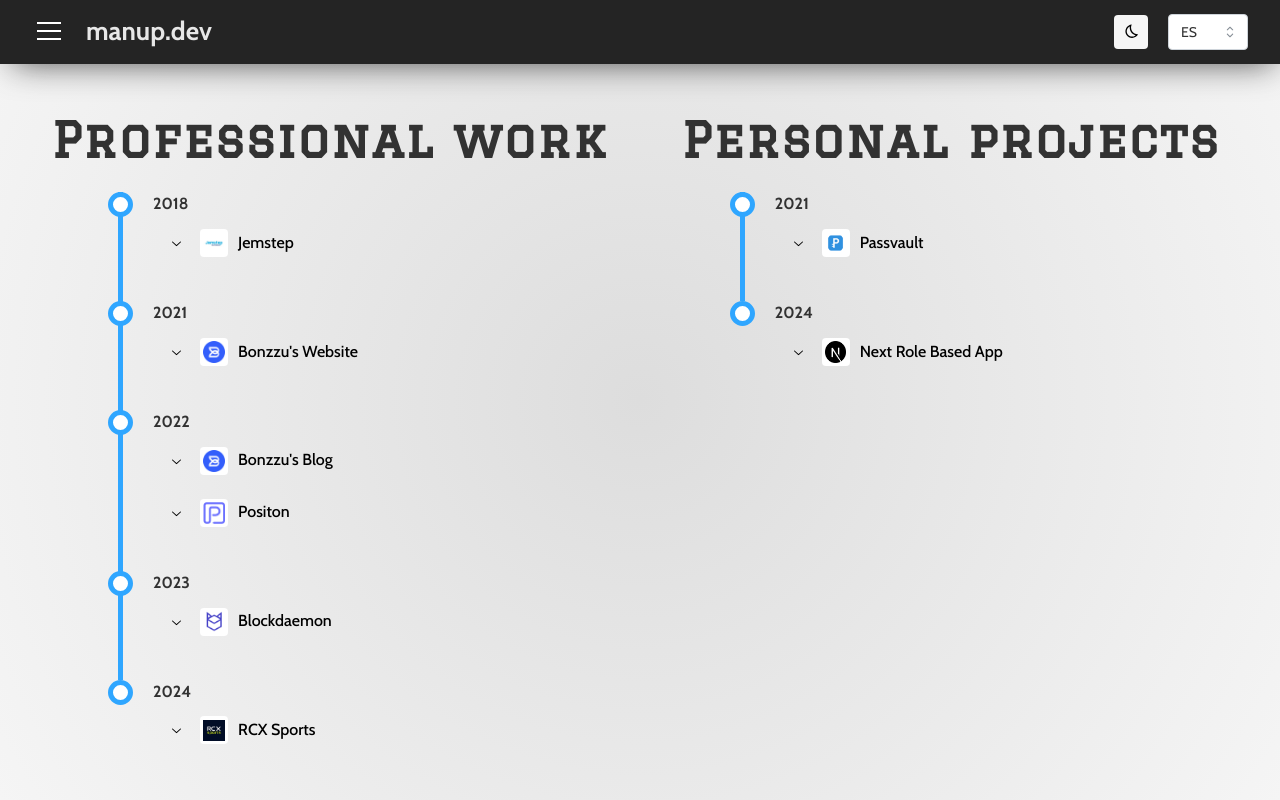
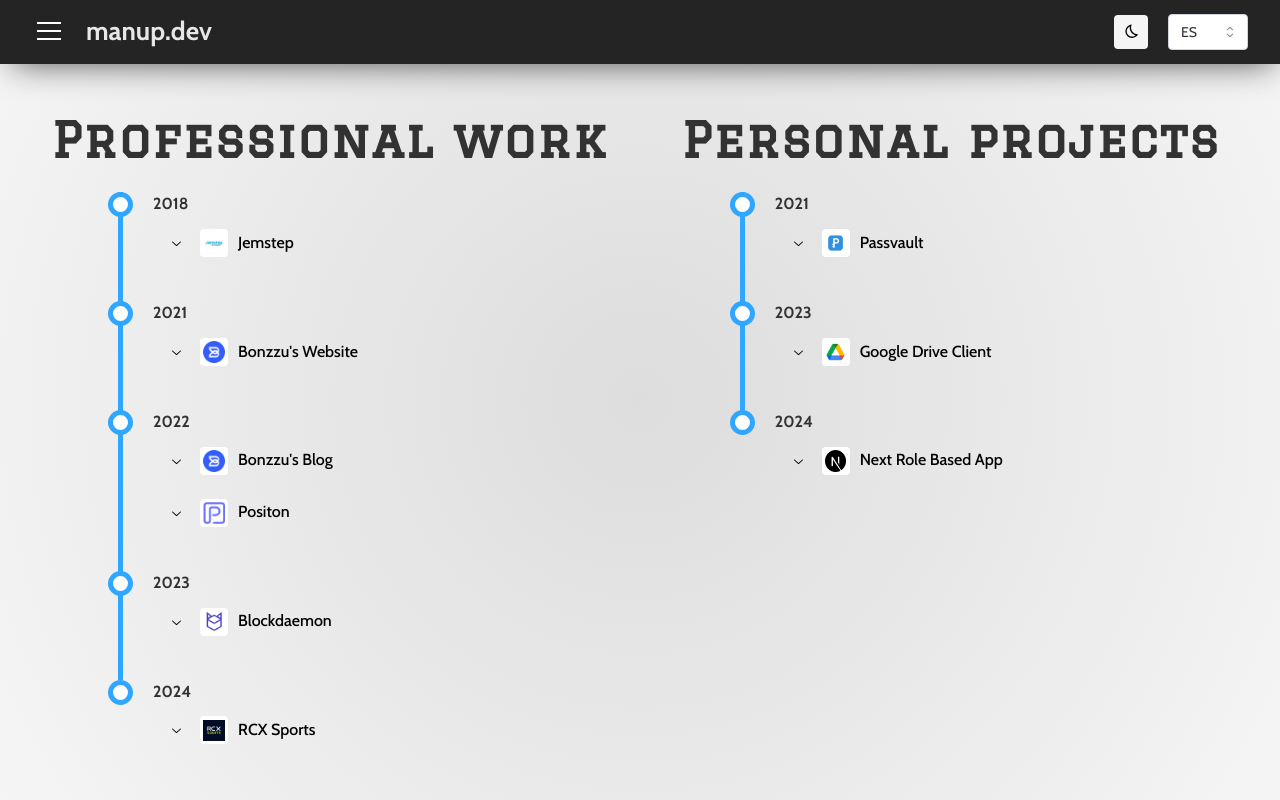
Before and after one commit to mperezy/manupdev, a React (Vite) app: page /portfolio in a window 1280 px wide. Built offline with nearby package versions, Linux system fonts and the light colour scheme; a web font is replaced by a local one.

Commit message:
Add new personal project in portfolio page

```diff
--- a/src/components/company-icon.tsx
+++ b/src/components/company-icon.tsx
@@ -7,7 +7,11 @@ type Props = Pick<ThemeIconProps, 'size'> & {
 
 export default ({ company, size }: Props) => {
   const companySlug = company.toLowerCase().replaceAll(' ', '-');
-  const _company = companySlug.includes('bonzzu') ? 'bonzzu' : companySlug;
+  const _company = companySlug.includes('bonzzu')
+    ? 'bonzzu'
+    : companySlug.includes('google-drive')
+      ? 'google-drive'
+      : companySlug;
 
   return (
     <ThemeIcon color='#FFF' size={size}>
--- a/src/constants/portfolio.ts
+++ b/src/constants/portfolio.ts
@@ -190,7 +190,7 @@ const portfolio: Portfolio = {
           url: 'https://passvault.manup.dev',
           roles: ['Frontend', 'Backend', 'Devops'],
           description:
-            'In order to fix a personal problem, I developed a mobile/web application to create safe and secure passwords and store them in the cloud (Firebase)',
+            'In order to solve a personal problem, I developed a mobile/web application to create safe and secure passwords and store them in the cloud (Firebase)',
           verbose:
             'As a personal challenge I adventure myself in the implementation of a mobile/web application to create secure password and store them in the cloud.',
           verbose2: [
@@ -205,11 +205,32 @@ const portfolio: Portfolio = {
             'Typescript',
             'React Native',
             'Redux Toolkit',
+            'Electron.js',
             'Expo',
             'Firebase',
             'AWS Lambda',
+            'Node.js',
             'Github',
           ],
+        },
+      ],
+    },
+    {
+      year: 2023,
+      work: [
+        {
+          title: 'Google Drive Client',
+          url: '#',
+          roles: ['Frontend', 'Backend'],
+          description:
+            'Just for fun! I made a desktop application to load the Google Drive web app to manage the files/folders uploaded to the Cloud.',
+          verbose:
+            'I made a desktop application for Ubuntu (Debian based), Windows and macOS to load the Google Drive web app URL.',
+          verbose2: [
+            'Used the framework Electron Forge.',
+            'This application was meant for personal use, not published.',
+          ],
+          technologiesUsed: ['Typescript', 'Electron.js', 'Node.js', 'Github'],
         },
       ],
     },
```
Also changed, not shown: public/images/companies/google-drive.png (added).
